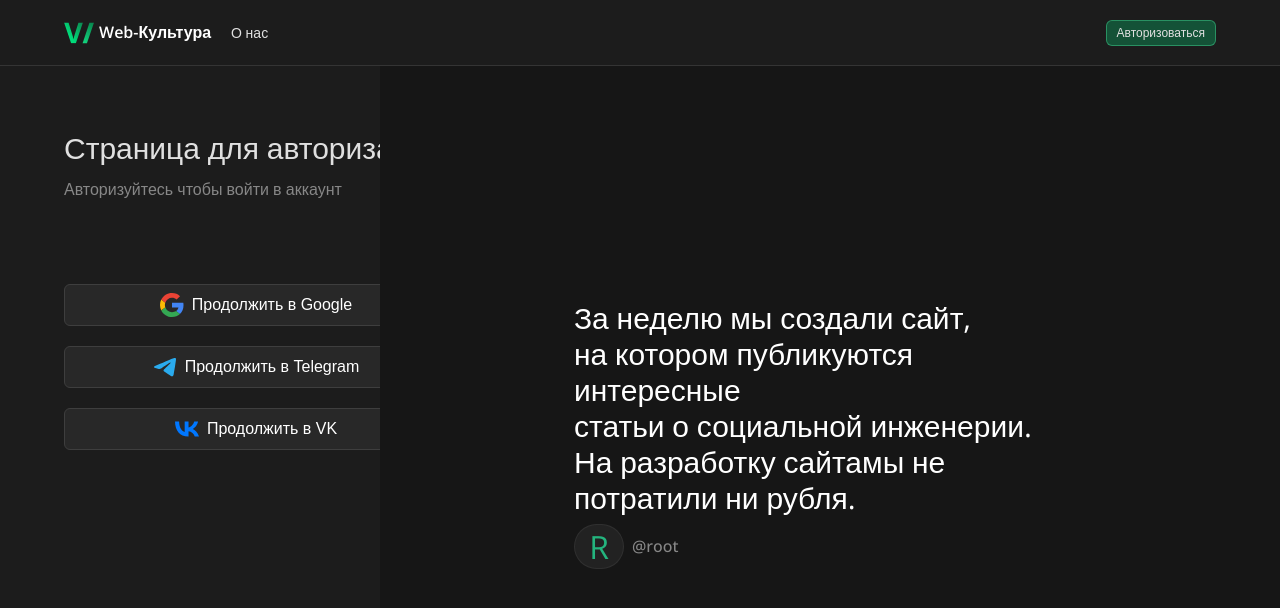
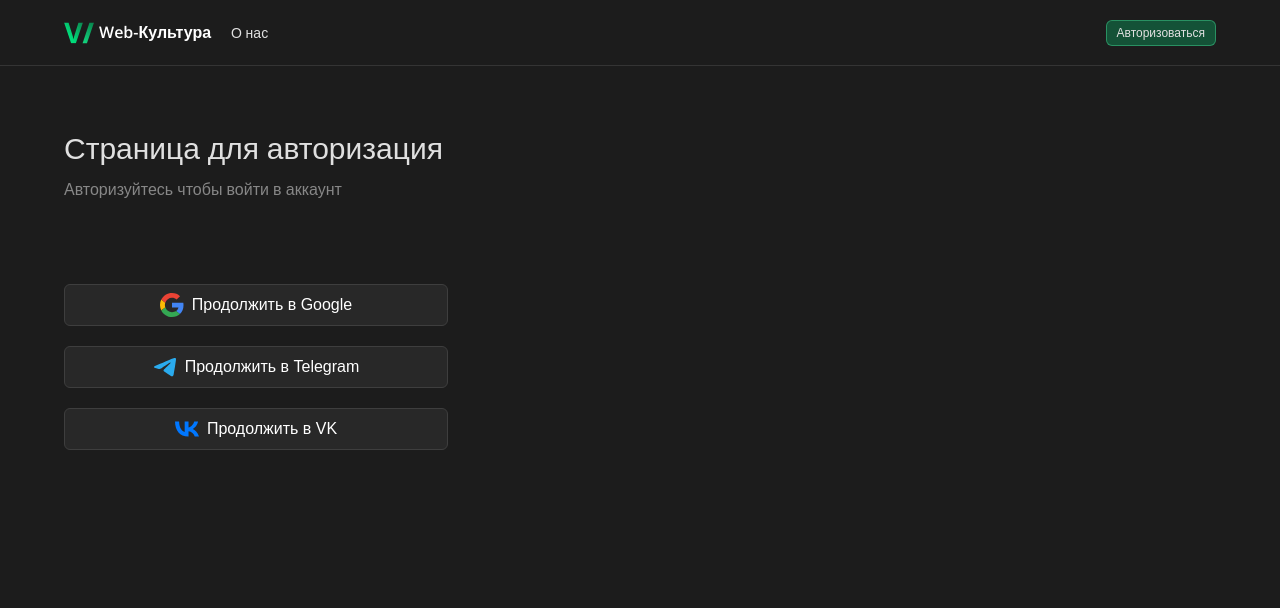
Before and after one commit to Cucumberchik/Web-Culture, a Next.js app: page /auth in a window 1280 px wide. Shown: the top 608 px of the page. Built offline with nearby package versions, Linux system fonts and the light colour scheme; no server answers.

Commit message:
fixed auth page

```diff
--- a/src/app/auth/(page)/page.tsx
+++ b/src/app/auth/(page)/page.tsx
@@ -10,7 +10,7 @@ import { auth, googleProvider } from "@/firebase/configure";
 import { signInWithRedirect } from "firebase/auth";
 
 const AuthenticationPage: NextPage = (): ReactNode => {
-  const [windowWidth, setWindowWidth] = useState<number>(window.innerWidth);
+  const [windowWidth, setWindowWidth] = useState<number>(0);
 
   const handleResize = () => {
     setWindowWidth(window.innerWidth);
--- a/src/app/layout/checkUser.tsx
+++ b/src/app/layout/checkUser.tsx
@@ -7,7 +7,6 @@ import { ReactNode, useEffect } from "react";
 const CheckUser: NextPage<{scss:any}> = ({ scss }): ReactNode => {
   const { checkUser, user } = useUser();
   useEffect(checkUser, []);
-  console.log(user);
 
   return user == null ? (
     <Link
```
